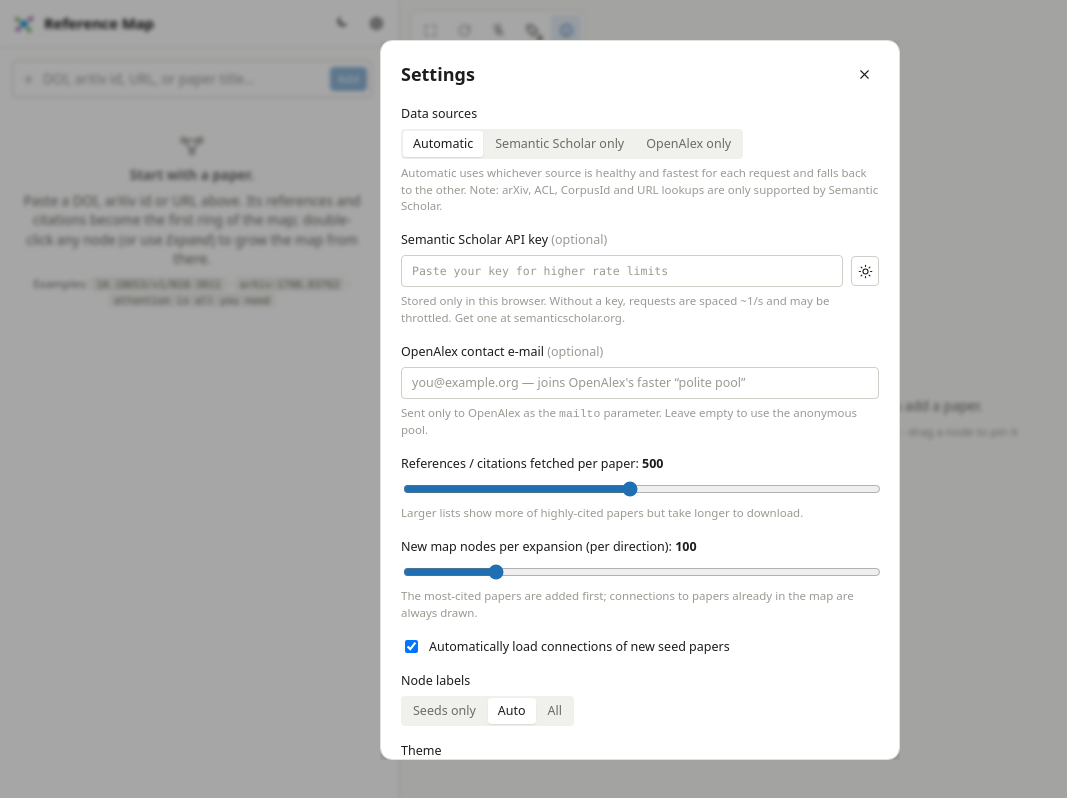
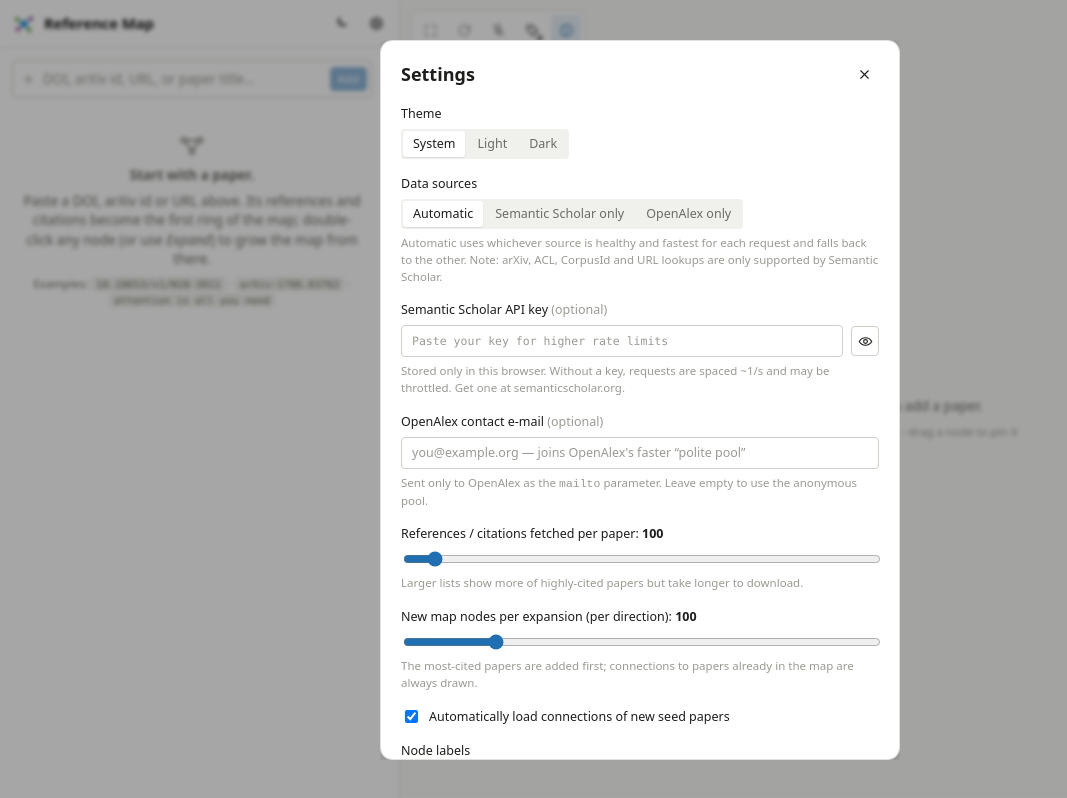
Before and after one commit to anoopkcn/reference-map, a React (Vite) app: page / in a window 1280 px wide. Both pictures are taken after a click on the button 376 px from the left and 23 px from the top of the page. Shown: the whole page, without its empty margins (0-1067 px from the left). Built offline with nearby package versions, Linux system fonts and the light colour scheme.

Commit message:
defaults change and settings item rearrage

```diff
--- a/src/components/SettingsDialog.tsx
+++ b/src/components/SettingsDialog.tsx
@@ -39,6 +39,17 @@ export function SettingsDialog({ open, onClose }: { open: boolean; onClose: () =
         </div>
 
         <div className="field">
+          <span>Theme</span>
+          <div className="segmented">
+            {(['system', 'light', 'dark'] as Theme[]).map((t) => (
+              <button key={t} className={settings.theme === t ? 'active' : ''} onClick={() => update({ theme: t })}>
+                {t[0]!.toUpperCase() + t.slice(1)}
+              </button>
+            ))}
+          </div>
+        </div>
+
+        <div className="field">
           <span>Data sources</span>
           <div className="segmented">
             {(['auto', 's2', 'openalex'] as SourceMode[]).map((m) => (
@@ -57,7 +68,7 @@ export function SettingsDialog({ open, onClose }: { open: boolean; onClose: () =
           <span>Semantic Scholar API key <span className="faint">(optional)</span></span>
           <div className="row">
             <input className="input mono" type={showKey ? 'text' : 'password'} value={key} onChange={(e) => setKey(e.target.value)} onBlur={commitKey} placeholder="Paste your key for higher rate limits" autoComplete="off" spellCheck={false} />
-            <button className="btn icon" onClick={() => setShowKey((v) => !v)} title={showKey ? 'Hide' : 'Show'}><Icon name={showKey ? 'moon' : 'sun'} /></button>
+            <button className="btn icon" onClick={() => setShowKey((v) => !v)} title={showKey ? 'Hide' : 'Show'} aria-label={showKey ? 'Hide API key' : 'Show API key'} aria-pressed={showKey}><Icon name="eye" /></button>
           </div>
           <span className="faint small">
             Stored only in this browser. Without a key, requests are spaced ~1/s and may be throttled. Get one at{' '}
@@ -100,17 +111,6 @@ export function SettingsDialog({ open, onClose }: { open: boolean; onClose: () =
         </div>
 
         <div className="field">
-          <span>Theme</span>
-          <div className="segmented">
-            {(['system', 'light', 'dark'] as Theme[]).map((t) => (
-              <button key={t} className={settings.theme === t ? 'active' : ''} onClick={() => update({ theme: t })}>
-                {t[0]!.toUpperCase() + t.slice(1)}
-              </button>
-            ))}
-          </div>
-        </div>
-
-        <div className="field">
           <span>Local cache</span>
           <div className="row">
             <button className="btn" onClick={() => void clearCache()}><Icon name="trash" /> Clear cached papers</button>
--- a/src/components/icons.tsx
+++ b/src/components/icons.tsx
@@ -14,6 +14,7 @@ const PATHS = {
   settings: 'M12 9a3 3 0 1 0 0 6 3 3 0 0 0 0-6zM19 12a7 7 0 0 0-.1-1.2l2-1.5-2-3.5-2.4 1a7 7 0 0 0-2-1.2L14 3h-4l-.5 2.6a7 7 0 0 0-2 1.2l-2.4-1-2 3.5 2 1.5A7 7 0 0 0 5 12c0 .4 0 .8.1 1.2l-2 1.5 2 3.5 2.4-1a7 7 0 0 0 2 1.2L10 21h4l.5-2.6a7 7 0 0 0 2-1.2l2.4 1 2-3.5-2-1.5c.1-.4.1-.8.1-1.2z',
   sun: 'M12 8a4 4 0 1 0 0 8 4 4 0 0 0 0-8zM12 2v2M12 20v2M4.9 4.9l1.4 1.4M17.7 17.7l1.4 1.4M2 12h2M20 12h2M4.9 19.1l1.4-1.4M17.7 6.3l1.4-1.4',
   moon: 'M21 13.5A8.5 8.5 0 0 1 10.5 3a7 7 0 1 0 10.5 10.5z',
+  eye: 'M2 12s3.5-6 10-6 10 6 10 6-3.5 6-10 6S2 12 2 12zM12 9a3 3 0 1 0 0 6 3 3 0 0 0 0-6z',
   chevronDown: 'M6 9l6 6 6-6',
   chevronRight: 'M9 6l6 6-6 6',
   external: 'M14 4h6v6M20 4l-9 9M18 14v6H4V6h6',
--- a/src/types.ts
+++ b/src/types.ts
@@ -128,7 +128,7 @@ export const DEFAULT_SETTINGS: Settings = {
   apiKey: '',
   openalexEmail: '',
   sourceMode: 'auto',
-  listLimit: 500,
+  listLimit: 100,
   graphExpandLimit: 100,
   autoExpandSeeds: true,
   labelMode: 'auto',
```
